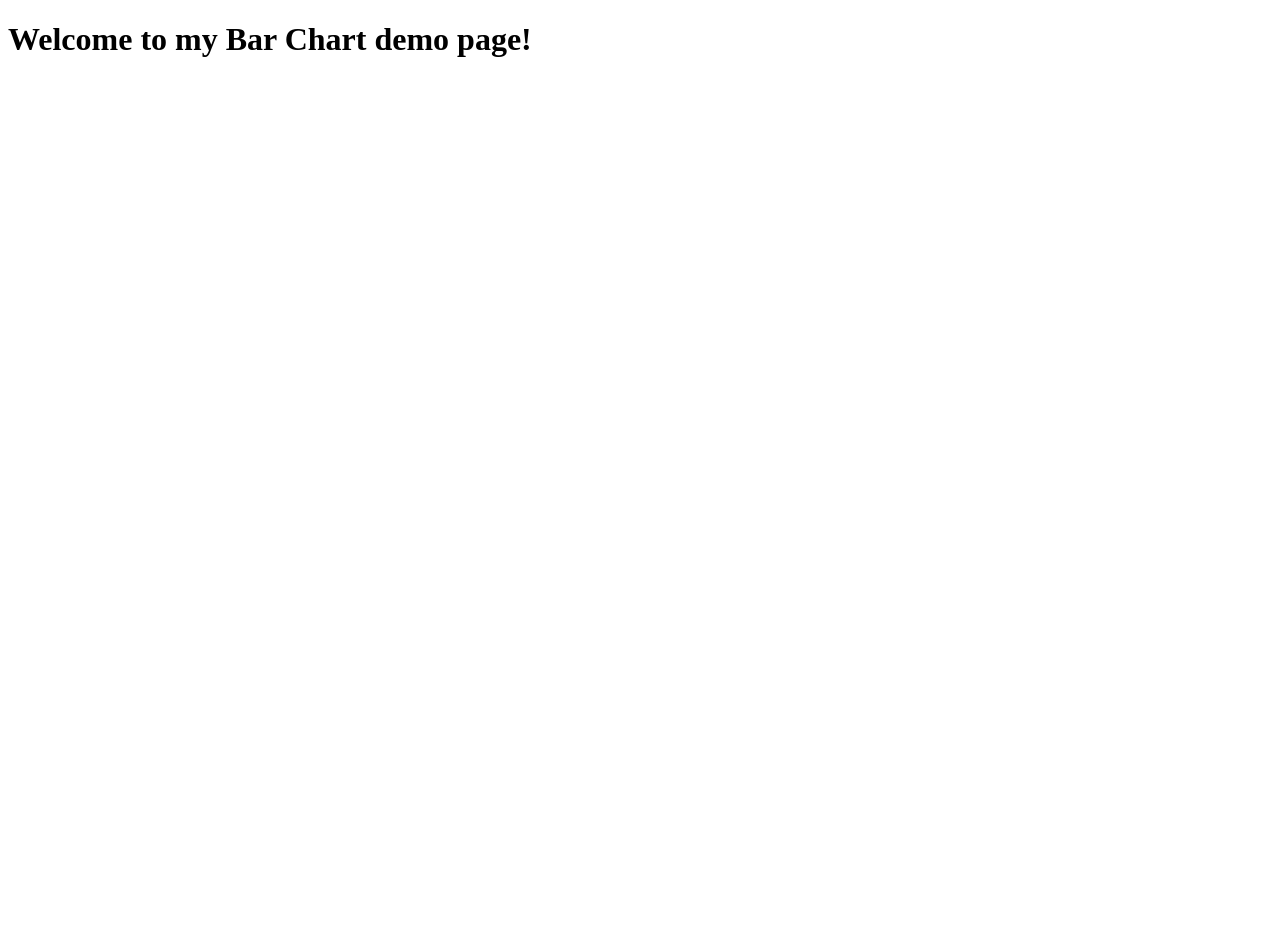
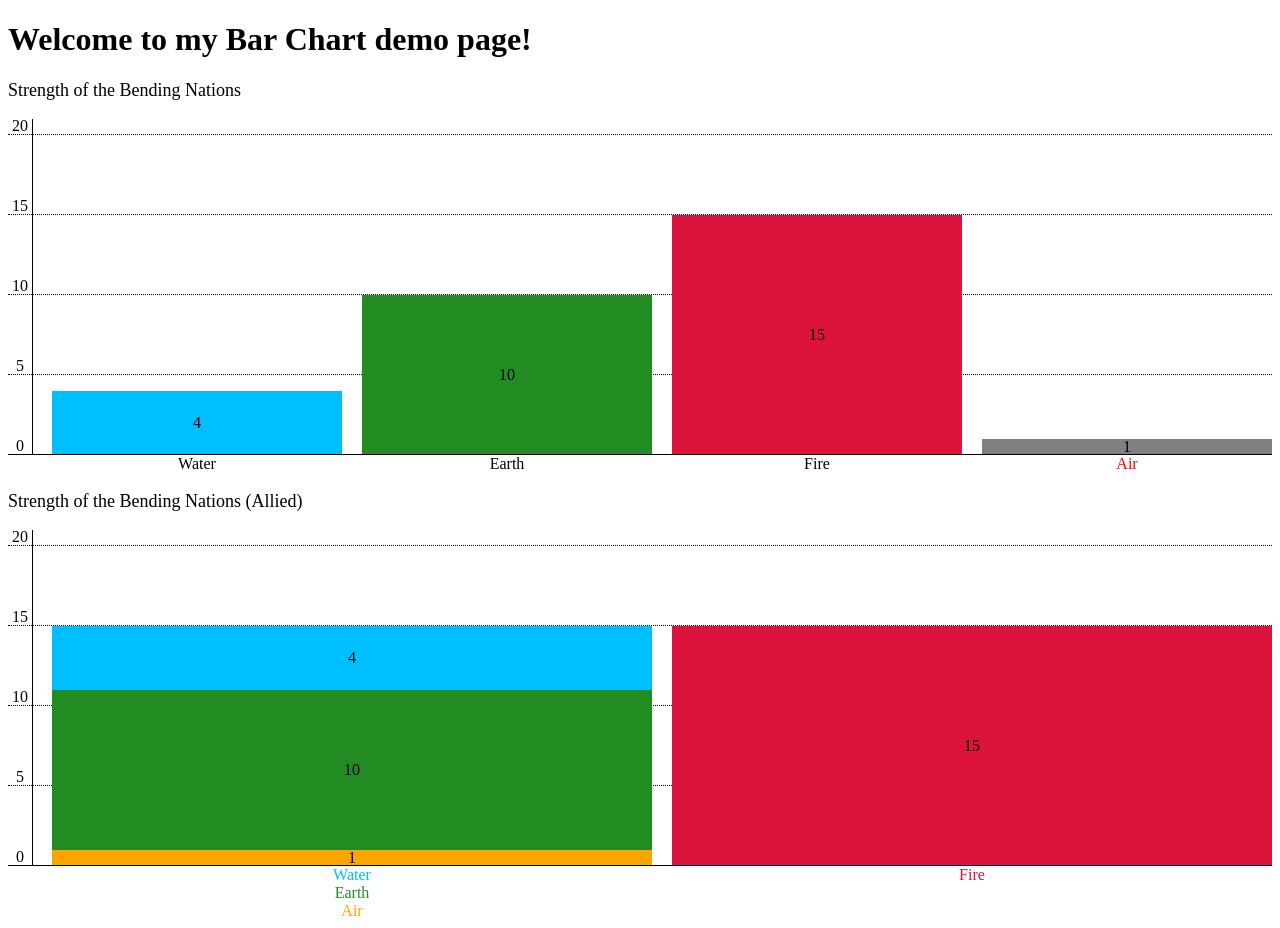
Before and after one commit to quinnvoker/lhl-stretch_barchart, a website: page index.html in a window 1280 px wide. Before the commit the page ends 800 px from the top, so only its background shows below. Drawn offline with nearby package versions, Linux system fonts and the light colour scheme.

Commit message:
updated demo page

```diff
--- a/demo.js
+++ b/demo.js
@@ -1,9 +1,9 @@
-const defaultOptions = {
+const demoOptions = {
   pixelsPerUnit: 16,
   maxValue: 20, // largest value to display within chart
   markFrequency: 5, // number of units between ticks on the y axis
-  spacing: 50,
-  title: '',
+  spacing: 20,
+  title: 'Strength of the Bending Nations',
   titleSize: 'large',
   titleColor: 'black',
   titleAlign: 'left',
@@ -15,7 +15,24 @@ const defaultOptions = {
   ruleStyle: '1px dotted black', // style for rule lines, uses 'border' format
 }
 
-const dummyData = [
+let demoOptionsMulti = {
+  pixelsPerUnit: 16,
+  maxValue: 20, // largest value to display within chart
+  markFrequency: 5, // number of units between ticks on the y axis
+  spacing: 20,
+  title: 'Strength of the Bending Nations (Allied)',
+  titleSize: 'large',
+  titleColor: 'black',
+  titleAlign: 'left',
+  barColor: 'grey', // color for any bars that don't have their colour set by data
+  barValueAlign: 'middle', // vertical alignment of value labels in bars
+  labelSize: 'medium', // font size to use for value markers and bar labels
+  labelColor: 'black', // default colour for all text in the chart
+  axisStyle: '1px solid black', // style for axis lines, uses 'border' format
+  ruleStyle: '1px dotted black', // style for rule lines, uses 'border' format
+}
+
+const demoData = [
   {
     label: 'Water',
     value: 4,
@@ -38,7 +55,7 @@ const dummyData = [
   }
 ]
 
-const dummyDataMulti = [
+const demoDataMulti = [
   [
     {
       label: 'Water',
@@ -68,5 +85,6 @@ const dummyDataMulti = [
 ]
 
 $(document).ready(function() {
-  drawBarChart(dummyDataMulti, defaultOptions, $('.bar-chart'));
+  drawBarChart(demoData, demoOptions, $('.bar-chart'));
+  drawBarChart(demoDataMulti, demoOptionsMulti, $('.bar-chart-multi'));
 });
--- a/index.html
+++ b/index.html
@@ -4,9 +4,11 @@
     <meta charset="UTF-8">
     <script src="https://ajax.googleapis.com/ajax/libs/jquery/3.5.1/jquery.min.js"></script>
     <script src="bar-chart.js"></script>
+    <script src="demo.js"></script>
   </head>
   <body>
     <h1>Welcome to my Bar Chart demo page!</h1>
     <div class="bar-chart"></div>
+    <div class="bar-chart-multi"></div>
   </body>
 </html>
```
